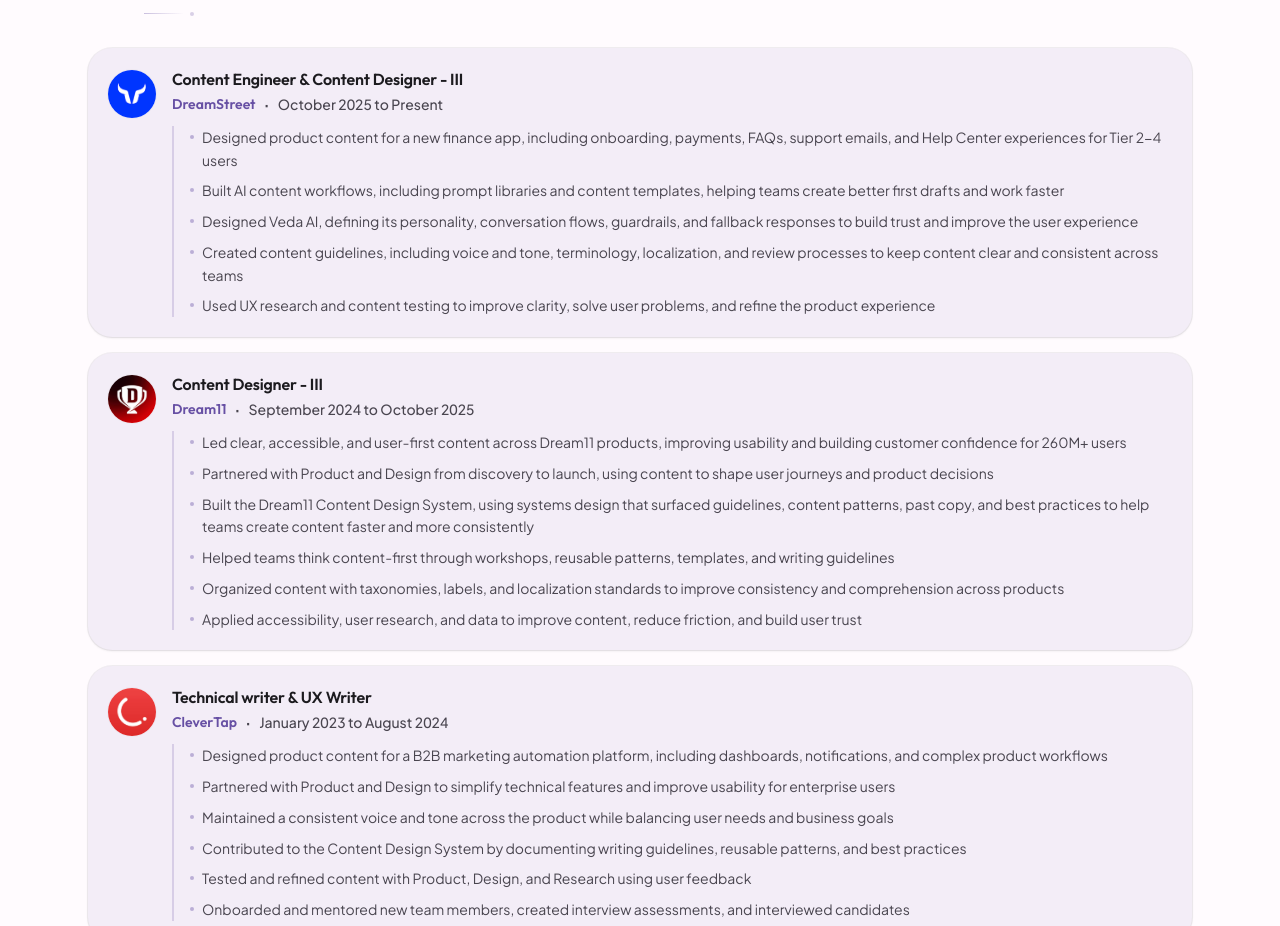
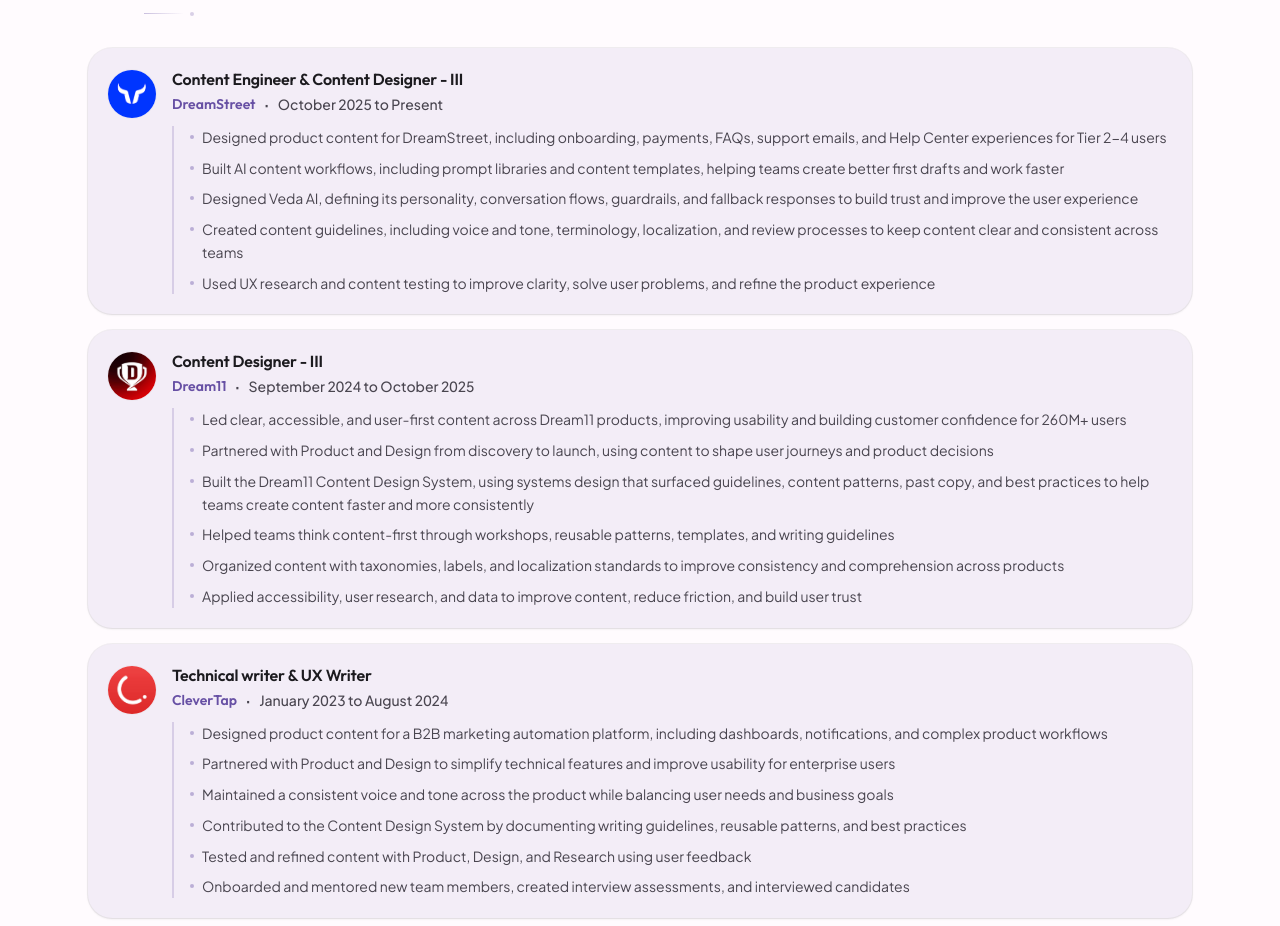
Before and after one commit to Urmi2910/urmi_portfolio, a Next.js app: page /resume in a window 1280 px wide. Shown: the part 793-1719 px from the top of the page. Built offline with nearby package versions, Linux system fonts and the light colour scheme.

Commit message:
Clarify that DreamStreet is the finance app in experience copy.
Update the intro and responsibilities wording so DreamStreet is named directly instead of as a separate product.

Co-authored-by: Cursor <cursoragent@cursor.com>

```diff
--- a/src/data/portfolio.ts
+++ b/src/data/portfolio.ts
@@ -87,9 +87,9 @@ export const profile = {
       role: "Content Engineer & Content Designer - III",
       period: "October 2025 to Present",
       description:
-        "End-to-end product content for DreamStreet's finance app, including onboarding, payments, FAQs, support, Help Center, and AI-powered conversational experiences.",
+        "End-to-end product content for DreamStreet, a finance app, including onboarding, payments, FAQs, support, Help Center, and AI-powered conversational experiences.",
       learnings: [
-        "Designed product content for a new finance app, including onboarding, payments, FAQs, support emails, and Help Center experiences for Tier 2-4 users",
+        "Designed product content for DreamStreet, including onboarding, payments, FAQs, support emails, and Help Center experiences for Tier 2-4 users",
         "Built AI content workflows, including prompt libraries and content templates, helping teams create better first drafts and work faster",
         "Designed Veda AI, defining its personality, conversation flows, guardrails, and fallback responses to build trust and improve the user experience",
         "Created content guidelines, including voice and tone, terminology, localization, and review processes to keep content clear and consistent across teams",
```
